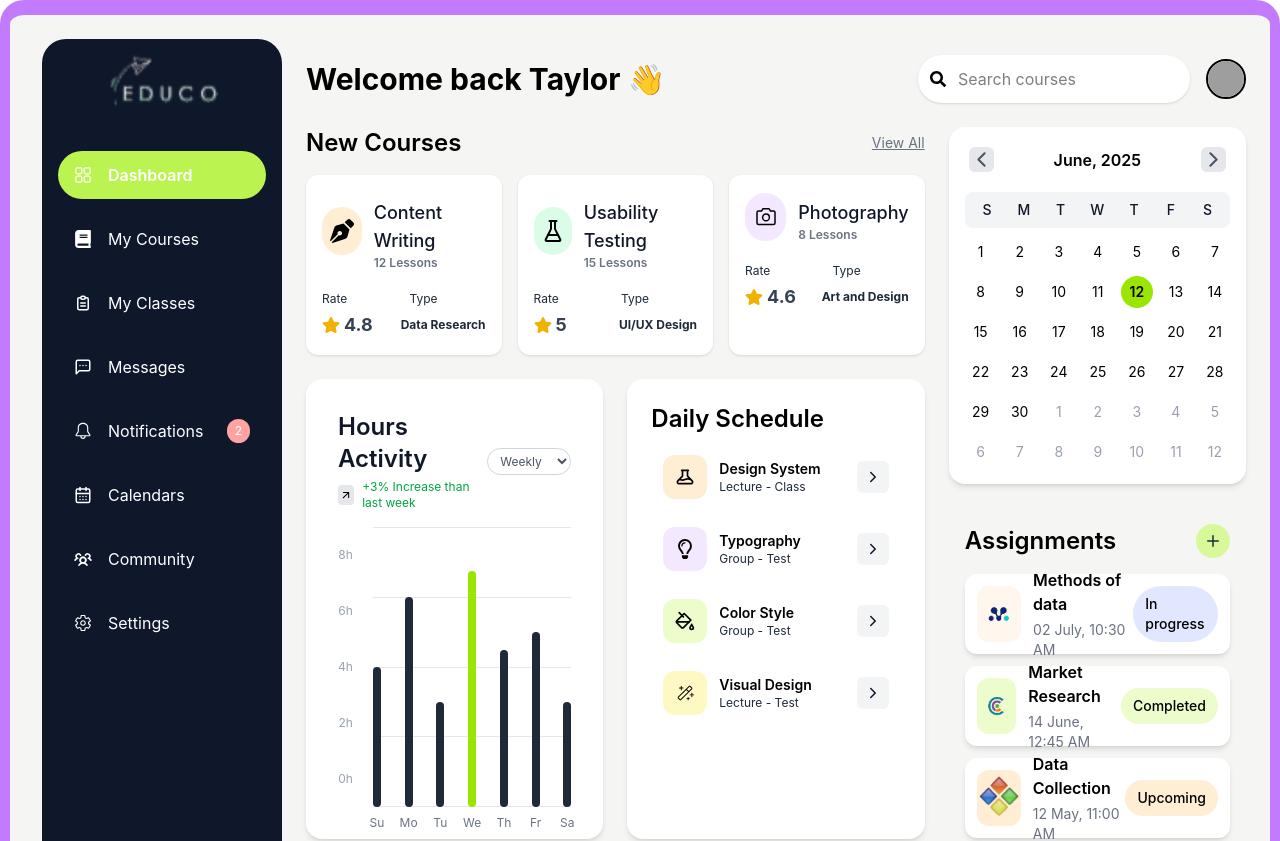
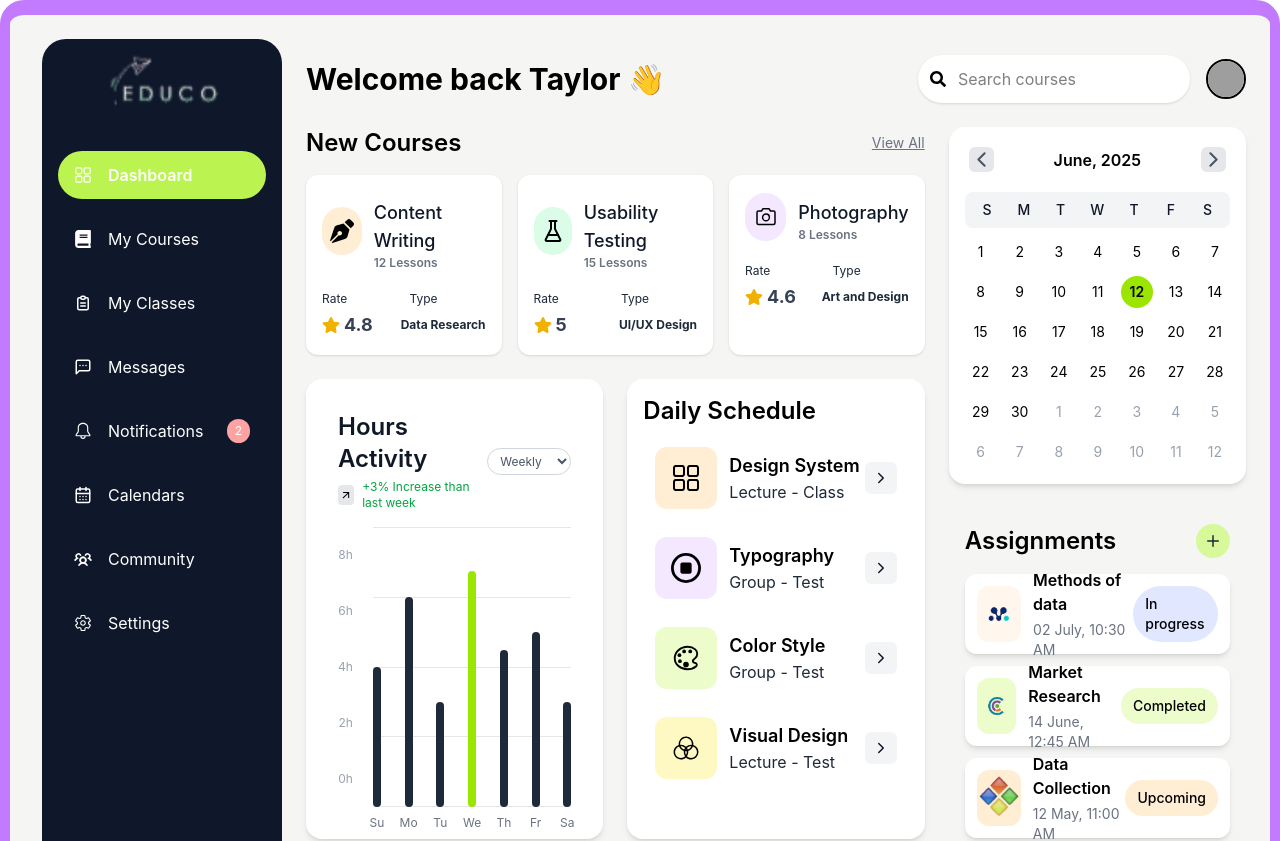
Before and after one commit to BRV12G/Sofueled-task, a React (Vite) app in the folder Educo-Dashboard/: page / in a window 1280 px wide. Shown: the top 841 px of the page. Built offline with nearby package versions, Linux system fonts and the light colour scheme; grey boxes are pictures that could not be loaded.

Commit message:
feat: new icons added and basic styling

```diff
--- a/Educo-Dashboard/src/components/DailySchedule.tsx
+++ b/Educo-Dashboard/src/components/DailySchedule.tsx
@@ -1,8 +1,12 @@
 import { FaRegLightbulb } from 'react-icons/fa'
-import { HiOutlineBeaker } from 'react-icons/hi'
 import { LuPaintBucket } from 'react-icons/lu'
 import { PiMagicWandLight } from 'react-icons/pi'
 import { IoIosArrowForward } from 'react-icons/io'
+import { RxDashboard } from "react-icons/rx";
+import { FaRegCircleStop } from "react-icons/fa6";
+import { IoIosColorFilter } from "react-icons/io";
+import { IoColorPaletteOutline } from "react-icons/io5";
+
 
 type ScheduleItem = {
   title: string
@@ -15,32 +19,32 @@ const schedule: ScheduleItem[] = [
   {
     title: 'Design System',
     subtitle: 'Lecture - Class',
-    icon: <HiOutlineBeaker className="text-xl" />,
+    icon: <RxDashboard className="text-xl" size={30} />,
     iconBg: 'bg-orange-100 ',
   },
   {
     title: 'Typography',
     subtitle: 'Group - Test',
-    icon: <FaRegLightbulb className="text-xl" />,
+    icon: <FaRegCircleStop className="text-xl" size={30}/>,
     iconBg: 'bg-purple-100 ',
   },
   {
     title: 'Color Style',
     subtitle: 'Group - Test',
-    icon: <LuPaintBucket className="text-xl" />,
+    icon: <IoColorPaletteOutline  className="text-xl" size={30}/>,
     iconBg: 'bg-lime-100 ',
   },
   {
     title: 'Visual Design',
     subtitle: 'Lecture - Test',
-    icon: <PiMagicWandLight className="text-xl" />,
+    icon: <IoIosColorFilter className="text-xl" size={30} />,
     iconBg: 'bg-yellow-100 ',
   },
 ]
 
 export default function DailySchedule() {
   return (
-    <div className="bg-white p-6 rounded-2xl shadow-md w-full max-w-sm">
+    <div className="bg-white p-4 rounded-2xl shadow-md w-full max-w-sm">
       <h2 className="text-2xl font-semibold mb-2">Daily Schedule</h2>
 
       <div className="flex flex-col gap-1">
@@ -50,13 +54,13 @@ export default function DailySchedule() {
             className="flex items-center justify-between px-3 py-3 rounded-xl"
           >
             <div className="flex items-center gap-3">
-              <div className={`p-3 rounded-xl ${item.iconBg}`}>
+              <div className={`p-4 rounded-xl ${item.iconBg}`}>
                 {item.icon}
               </div>
 
-              <div>
-                <div className="font-semibold text-sm">{item.title}</div>
-                <div className="text-xs text-gray-800">{item.subtitle}</div>
+              <div className="flex flex-col ">
+                <div className="font-semibold text-lg">{item.title}</div>
+                <div className="text-md text-gray-800">{item.subtitle}</div>
               </div>
             </div>
 
```
